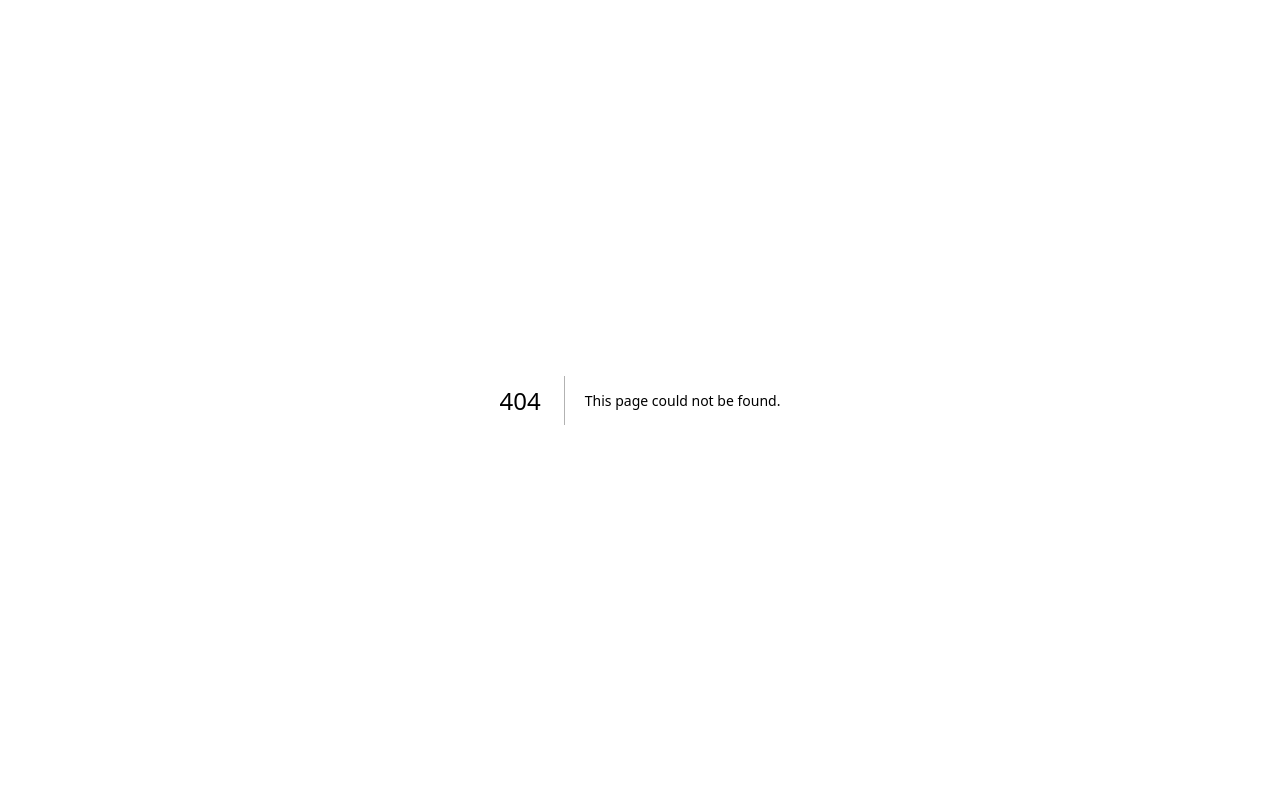
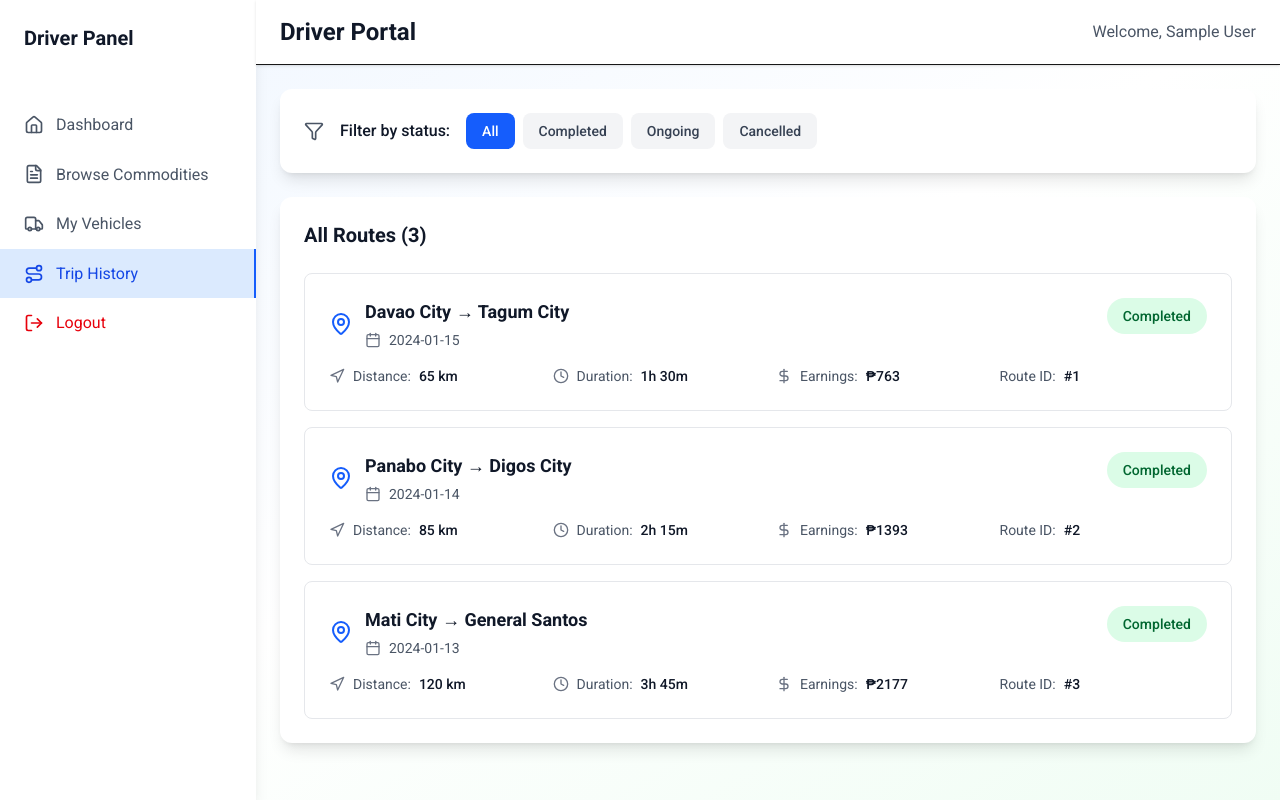
Before and after one commit to whilmarbitoco/amixtra-hackathon-team2, a Next.js app: page /driver/history in a window 1280 px wide. Before the commit this address had no page. Built offline with nearby package versions, Linux system fonts and the light colour scheme; sample sign-in values are in the browser's storage.

Commit message:
feat: ui for driver is done

```diff
--- a/src/app/api/chat/route.ts
+++ b/src/app/api/chat/route.ts
@@ -4,8 +4,9 @@ export async function POST(request: NextRequest) {
   try {
     const { messages } = await request.json();
 
-    const url = `https://${process.env.AZURE_OPENAI_RESOURCE_NAME}.openai.azure.com/openai/deployments/${process.env.AZURE_OPENAI_MODEL_NAME}/chat/completions?api-version=2024-06-01`;
+    const url = `https://${process.env.AZURE_OPENAI_RESOURCE_NAME}.openai.azure.com/openai/deployments/${process.env.AZURE_OPENAI_MODEL_NAME}/chat/completions?api-version=2025-04-01-preview`;
     console.log('Request URL:', url);
+
 
     const response = await fetch(url, {
       method: 'POST',
--- a/src/app/driver/dashboard/page.tsx
+++ b/src/app/driver/dashboard/page.tsx
@@ -180,7 +180,11 @@ export default function DriverDashboard() {
         <h2 className="text-xl font-bold text-gray-900 mb-6">Recent Routes</h2>
         <div className="space-y-4">
           {driverRoutes.map((route) => (
-            <div key={route.id} className="border border-gray-200 rounded-lg p-4 hover:bg-gray-50 transition-colors">
+            <div
+              key={route.id}
+              onClick={() => router.push('/driver/history')}
+              className="border border-gray-200 rounded-lg p-4 hover:bg-gray-50 transition-colors cursor-pointer"
+            >
               <div className="flex justify-between items-start mb-2">
                 <div className="flex items-center gap-2">
                   <MapPin className="h-5 w-5 text-blue-600" />
--- /dev/null
+++ b/src/app/driver/history/page.tsx
@@ -0,0 +1,185 @@
+"use client";
+
+import { useState } from "react";
+import {
+  MapPin,
+  Clock,
+  Navigation,
+  Calendar,
+  DollarSign,
+  Filter,
+  X,
+  Package
+} from "lucide-react";
+import { driverRoutes } from "@/constants";
+
+export default function DriverHistory() {
+  const [filter, setFilter] = useState("all");
+  const [selectedRoute, setSelectedRoute] = useState<any>(null);
+
+  const filteredRoutes = driverRoutes.filter(route => {
+    if (filter === "all") return true;
+    return route.status.toLowerCase() === filter;
+  });
+
+  const mockCommodities = [
+    { name: "Rice", quantity: "50 sacks", weight: "2,500 kg" },
+    { name: "Corn", quantity: "30 sacks", weight: "1,500 kg" },
+    { name: "Vegetables", quantity: "20 boxes", weight: "800 kg" }
+  ];
+
+  return (
+    <div>
+
+      {/* Filter */}
+      <div className="bg-white rounded-xl shadow-lg p-6 mb-6">
+        <div className="flex items-center gap-4">
+          <Filter className="h-5 w-5 text-gray-600" />
+          <span className="font-medium text-gray-900">Filter by status:</span>
+          <div className="flex gap-2">
+            {["all", "completed", "ongoing", "cancelled"].map((status) => (
+              <button
+                key={status}
+                onClick={() => setFilter(status)}
+                className={`px-4 py-2 rounded-lg text-sm font-medium transition-colors ${
+                  filter === status
+                    ? "bg-blue-600 text-white"
+                    : "bg-gray-100 text-gray-700 hover:bg-gray-200"
+                }`}
+              >
+                {status.charAt(0).toUpperCase() + status.slice(1)}
+              </button>
+            ))}
+          </div>
+        </div>
+      </div>
+
+      {/* Routes List */}
+      <div className="bg-white rounded-xl shadow-lg p-6">
+        <h3 className="text-xl font-bold text-gray-900 mb-6">All Routes ({filteredRoutes.length})</h3>
+        <div className="space-y-4">
+          {filteredRoutes.map((route) => (
+            <div
+              key={route.id}
+              onClick={() => setSelectedRoute(route)}
+              className="border border-gray-200 rounded-lg p-6 hover:bg-gray-50 transition-colors cursor-pointer"
+            >
+              <div className="flex justify-between items-start mb-4">
+                <div className="flex items-center gap-3">
+                  <MapPin className="h-6 w-6 text-blue-600" />
+                  <div>
+                    <span className="font-semibold text-lg text-gray-900">{route.from} → {route.to}</span>
+                    <div className="flex items-center gap-2 mt-1">
+                      <Calendar className="h-4 w-4 text-gray-500" />
+                      <span className="text-sm text-gray-600">{route.date}</span>
+                    </div>
+                  </div>
+                </div>
+                <span className={`px-4 py-2 rounded-full text-sm font-medium ${
+                  route.status === "Completed"
+                    ? "bg-green-100 text-green-800"
+                    : route.status === "Ongoing"
+                    ? "bg-blue-100 text-blue-800"
+                    : "bg-red-100 text-red-800"
+                }`}>
+                  {route.status}
+                </span>
+              </div>
+
+              <div className="grid grid-cols-1 md:grid-cols-4 gap-4 text-sm">
+                <div className="flex items-center gap-2">
+                  <Navigation className="h-4 w-4 text-gray-500" />
+                  <span className="text-gray-600">Distance:</span>
+                  <span className="font-medium text-gray-900">{route.distance}</span>
+                </div>
+                <div className="flex items-center gap-2">
+                  <Clock className="h-4 w-4 text-gray-500" />
+                  <span className="text-gray-600">Duration:</span>
+                  <span className="font-medium text-gray-900">{route.duration}</span>
+                </div>
+                <div className="flex items-center gap-2">
+                  <DollarSign className="h-4 w-4 text-gray-500" />
+                  <span className="text-gray-600">Earnings:</span>
+                  <span className="font-medium text-gray-900">₱{Math.floor(Math.random() * 2000 + 500)}</span>
+                </div>
+                <div className="flex items-center gap-2">
+                  <span className="text-gray-600">Route ID:</span>
+                  <span className="font-medium text-gray-900">#{route.id}</span>
+                </div>
+              </div>
+            </div>
+          ))}
+        </div>
+      </div>
+
+      {/* Modal */}
+      {selectedRoute && (
+        <div className="fixed inset-0 bg-black/70 bg-opacity-50 flex items-center justify-center z-50">
+          <div className="bg-white rounded-xl shadow-2xl max-w-2xl w-full mx-4 max-h-[90vh] overflow-y-auto">
+            <div className="p-6 border-b border-gray-200">
+              <div className="flex justify-between items-center">
+                <h3 className="text-xl font-bold text-gray-900">Route Details</h3>
+                <button
+                  onClick={() => setSelectedRoute(null)}
+                  className="p-2 hover:bg-gray-100 rounded-lg transition-colors"
+                >
+                  <X className="h-5 w-5 text-gray-500" />
+                </button>
+              </div>
+            </div>
+
+            <div className="p-6">
+              <div className="mb-6">
+                <div className="flex items-center gap-3 mb-4">
+                  <MapPin className="h-6 w-6 text-blue-600" />
+                  <span className="text-xl font-semibold text-gray-900">{selectedRoute.from} → {selectedRoute.to}</span>
+                </div>
+
+                <div className="grid grid-cols-2 gap-4 mb-6">
+                  <div className="flex items-center gap-2">
+                    <Calendar className="h-4 w-4 text-gray-500" />
+                    <span className="text-gray-600">Date:</span>
+                    <span className="font-medium text-gray-700">{selectedRoute.date}</span>
+                  </div>
+                  <div className="flex items-center gap-2">
+                    <Navigation className="h-4 w-4 text-gray-500" />
+                    <span className="text-gray-600">Distance:</span>
+                    <span className="font-medium text-gray-700">{selectedRoute.distance}</span>
+                  </div>
+                  <div className="flex items-center gap-2">
+                    <Clock className="h-4 w-4 text-gray-500" />
+                    <span className="text-gray-600">Duration:</span>
+                    <span className="font-medium text-gray-700">{selectedRoute.duration}</span>
+                  </div>
+                  <div className="flex items-center gap-2">
+                    <DollarSign className="h-4 w-4 text-gray-500" />
+                    <span className="text-gray-600">Earnings:</span>
+                    <span className="font-medium text-gray-700">₱{Math.floor(Math.random() * 2000 + 500)}</span>
+                  </div>
+                </div>
+              </div>
+
+              <div>
+                <h4 className="text-lg font-semibold text-gray-900 mb-4 flex items-center gap-2">
+                  <Package className="h-5 w-5 text-green-600" />
+                  Transported Commodities
+                </h4>
+                <div className="space-y-3">
+                  {mockCommodities.map((commodity, index) => (
+                    <div key={index} className="border border-gray-200 rounded-lg p-4">
+                      <div className="flex justify-between items-center">
+                        <span className="font-medium text-gray-900">{commodity.name}</span>
+                        <span className="text-sm text-gray-600">Quantity: {commodity.quantity}</span>
+                      </div>
+                      <div className="text-sm text-gray-600 mt-1">Weight: {commodity.weight}</div>
+                    </div>
+                  ))}
+                </div>
+              </div>
+            </div>
+          </div>
+        </div>
+      )}
+    </div>
+  );
+}
--- a/src/app/driver/layout.tsx
+++ b/src/app/driver/layout.tsx
@@ -33,6 +33,7 @@ export default function DriverLayout({
     { href: "/driver/dashboard", icon: <Home className="h-5 w-5" />, label: "Dashboard" },
     { href: "/driver/commodities", icon: <FileText className="h-5 w-5" />, label: "Browse Commodities" },
     { href: "/driver/vehicles", icon: <Truck className="h-5 w-5" />, label: "My Vehicles" },
+    { href: "/driver/history", icon: <Route className="h-5 w-5" />, label: "Trip History" },
   ];
 
   if (!user) return (
```
